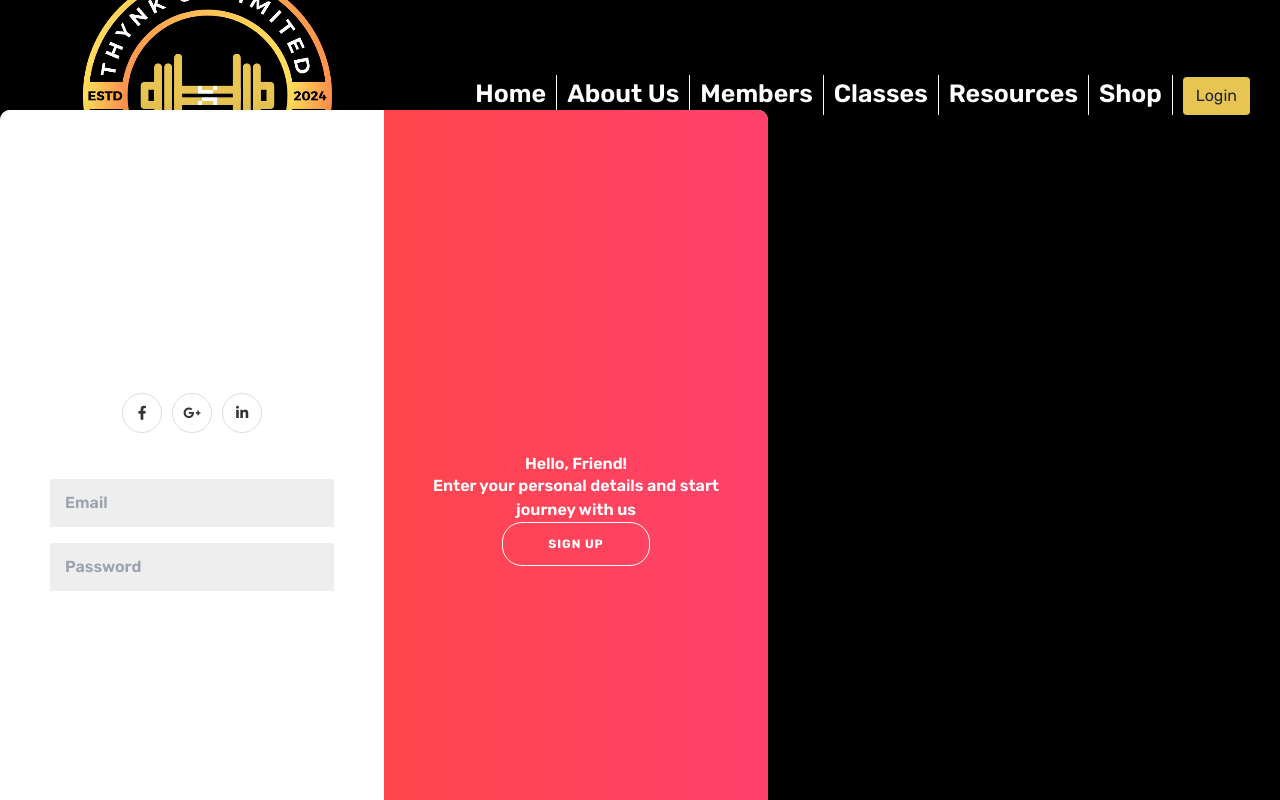
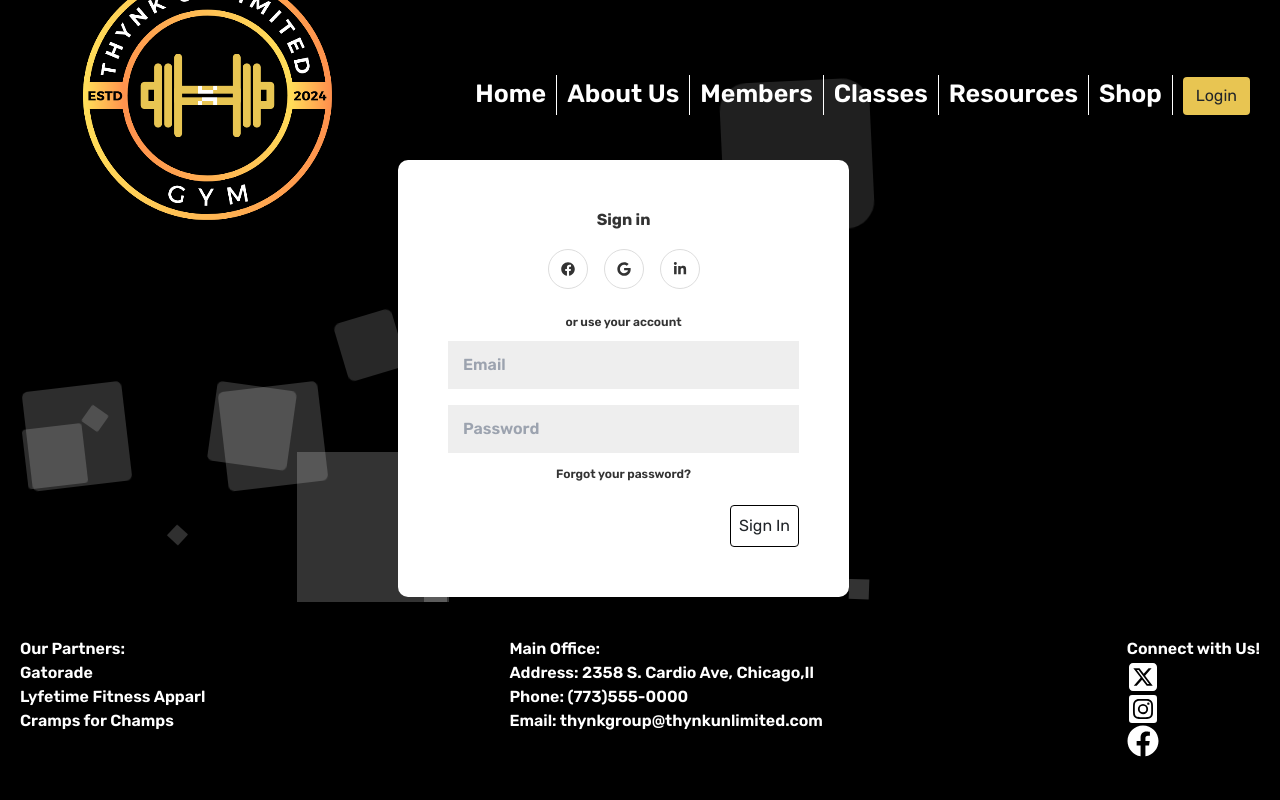
Before and after one commit to 4GeeksAcademy/Thynk-Unlimited-Gym-Main, a React app: page /login in a window 1280 px wide. Shown: the top 800 px of the page. Built offline with nearby package versions, Linux system fonts and the light colour scheme; no server answers.

Commit message:
added a login page

```diff
--- a/src/front/js/pages/classes2.js
+++ b/src/front/js/pages/classes2.js
@@ -5,6 +5,7 @@ import { ScaleLoader } from "react-spinners";
 import "animate.css";
 import { useContext } from "react";
 import { useNavigate } from "react-router-dom";
+import { Link } from "react-router-dom";
 
 const ScheduleTable = () => {
   const days = [
@@ -40,7 +41,7 @@ const ScheduleTable = () => {
     setLoading(true);
     setTimeout(() => {
       setLoading(false);
-    }, 2000);
+    }, 1000);
   }, []);
 
   useEffect(() => {
@@ -83,16 +84,18 @@ const ScheduleTable = () => {
   }
 
   return (
-    <div className="app">
+    <div className="classesApp">
       {loading ? (
-        <ScaleLoader color="#e8c552" height={75} width={8} />
+        <ScaleLoader id="loader" color="#e8c552" height={75} width={8} />
       ) : (
         <div className="class-timetable">
           <h1 className="class-header animate__animated animate__slideInLeft">
             Our Classes
           </h1>
-          <h4>Sign up for a class today!</h4>
-          <table className="animate__animated animate__jackInTheBox">
+          <h4 className="animate__animated animate__slideInRight">
+            Sign up for a class today!
+          </h4>
+          <table className="animate__animated animate__rotateInUpRight animate__delay-1s">
             <thead>
               <tr>
                 <th></th>
@@ -114,14 +117,12 @@ const ScheduleTable = () => {
                     return (
                       <td className="item-slot" key={`${day}-${index}`}>
                         {slot && slot.workout.name !== "No Class" ? (
-                          <button
-                            className="btn"
-                            id="btn"
-                            onClick={(e) => handleLogin(e, slot.workout)}
-                          >
-                            <h5>{slot.workout.name}</h5>
-                            <span>{slot.workout.trainer}</span>
-                          </button>
+                          <Link to="/login">
+                            <button className="btn" id="btn">
+                              <h5>{slot.workout.name}</h5>
+                              <span>{slot.workout.trainer}</span>
+                            </button>
+                          </Link>
                         ) : (
                           "No Class"
                         )}
--- a/src/front/js/pages/login.js
+++ b/src/front/js/pages/login.js
@@ -2,22 +2,29 @@ import React, { useContext, useEffect, useState } from "react";
 import { Context } from "../store/appContext";
 import { Link, useNavigate } from "react-router-dom";
 import "../../styles/login.css";
+import { FaFacebook, FaGoogle, FaLinkedinIn } from "react-icons/fa";
+import { ScaleLoader } from "react-spinners";
+import "animate.css";
+import { AlignCenter } from "react-bootstrap-icons";
 
 export const Login = () => {
   const { store, actions } = useContext(Context);
-  const [email, setEmail] = useState("");
-  const [password, setPassword] = useState("");
   const navigate = useNavigate();
+  const [loading, setLoading] = useState(true);
 
-  const handleLogin = (e) => {
-    e.preventDefault();
+  const handleLogin = (email, password) => {
     actions.login(email, password);
-    console.log(store.token);
   };
 
   const handleLogout = () => {
     actions.logout();
   };
+
+  useEffect(() => {
+    setTimeout(() => {
+      setLoading(false);
+    }, 1000);
+  }, []);
 
   useEffect(() => {
     if (store.token && store.token !== "" && store.token !== undefined) {
@@ -26,108 +33,101 @@ export const Login = () => {
   }, [store.token, navigate]);
 
   return (
-    <div className="center-container">
+    <div className="app">
+      <div className="login-container">
+        {loading ? (
+          <div className="loading-spinner">
+            <ScaleLoader id="loader" color="#e8c552" height={75} width={8} />
+          </div>
+        ) : (
+          <>
             {store.token && store.token !== "" && store.token !== undefined ? (
               <button className="ghost btn btn-success" onClick={handleLogout}>
                 Logout
               </button>
             ) : (
-        <div className="login-container" id="container">
-          <div className="form-container sign-up-container">
-            <form action="#">
-              <h1>Create Account</h1>
-              <div className="social-container">
-                <a href="#" className="social">
-                  <i className="fab fa-facebook-f"></i>
-                </a>
-                <a href="#" className="social">
-                  <i className="fab fa-google-plus-g"></i>
-                </a>
-                <a href="#" className="social">
-                  <i className="fab fa-linkedin-in"></i>
-                </a>
+              <div className="auth-form-container" id="container">
+                <SignInForm handleLogin={handleLogin} />
               </div>
-              <span>or use your email for registration</span>
+            )}
+          </>
+        )}
+      </div>
+    </div>
+  );
+};
+
+const SignInForm = ({ handleLogin }) => {
+  const [email, setEmail] = useState("");
+  const [password, setPassword] = useState("");
+
+  const handleSignIn = (e) => {
+    e.preventDefault();
+    handleLogin(email, password);
+  };
+
+  return (
+    <div className="area">
+      <div className="login-container" id="login-container">
+        <div className="circles d-flex justify-content-center">
+          <li className="squares"></li>
+          <li className="squares"></li>
+          <li className="squares"></li>
+          <li className="squares"></li>
+          <li className="squares"></li>
+          <li className="squares"></li>
+          <li className="squares"></li>
+          <li className="squares"></li>
+          <li className="squares"></li>
+          <li className="squares"></li>
+          <li className="squares"></li>
+          <li className="squares"></li>
+          <li className="squares"></li>
+          <li className="squares"></li>
+          <li className="squares"></li>
+          <li className="squares"></li>
+        </div>
+
+        <div className="form-container sign-in-container animate__animated animate__rotateInDownLeft">
+          <form onSubmit={handleSignIn}>
+            <h1 className="login-hdr">Sign in</h1>
+            <div className="social-container d-flex justify-content-center w-auto align-items-center">
+              <button className="social mx-2">
+                <FaFacebook />
+              </button>
+              <button className="social mx-2">
+                <FaGoogle />
+              </button>
+              <button className="social mx-2">
+                <FaLinkedinIn />
+              </button>
+            </div>
+            <span id="other-p">or use your account</span>
             <input
-                type="text"
-                placeholder="Name"
-                value={email}
-                onChange={(e) => setEmail(e.target.value)}
-              />
-              <input
+              id="signInForm"
               type="email"
               placeholder="Email"
               value={email}
               onChange={(e) => setEmail(e.target.value)}
             />
             <input
+              id="signInForm"
               type="password"
               placeholder="Password"
               value={password}
               onChange={(e) => setPassword(e.target.value)}
             />
-              <button className="ghost" onClick={handleLogin}>
-                Sign Up
-              </button>
-            </form>
-          </div>
-          <div className="form-container sign-in-container">
-            <form action="#">
-              <h1 className="login-hdr">Sign in</h1>
-              <div className="social-container">
-                <a href="#" className="social-icons">
-                  <i className="fab fa-facebook-f"></i>
-                </a>
-                <a href="#" className="social-icons">
-                  <i className="fab fa-google-plus-g"></i>
-                </a>
-                <a href="#" className="social-icons">
-                  <i className="fab fa-linkedin-in"></i>
-                </a>
-              </div>
-              <span>or use your account</span>
-              <input
-                type="email"
-                placeholder="Email"
-                value={email}
-                onChange={(e) => setEmail(e.target.value)}
-              />
-              <input
-                type="password"
-                placeholder="Password"
-                value={password}
-                onChange={(e) => setPassword(e.target.value)}
-              />
-              <Link to="/forgot-password">Forgot your password?</Link>
-              <button className="ghost" onClick={handleLogin}>
-                Sign In
-              </button>
-            </form>
-          </div>
-          <div className="overlay-container">
-            <div className="overlay">
-              <div className="overlay-panel overlay-left">
-                <h1 className="login-hdr">Welcome Back!</h1>
-                <p className="login-p">
-                  To keep connected with us please login with your personal info
-                </p>
-                <button className="ghost" id="signIn">
+            <Link to="/forgot-password" id="other-p" p-2>
+              Forgot your password?
+            </Link>
+            <div className="d-flex justify-content-end">
+              <button className="ghost p-2 btn btn-bg-dark" type="submit">
                 Sign In
               </button>
             </div>
-              <div className="overlay-panel overlay-right">
-                <h1 className="login-hdr">Hello, Friend!</h1>
-                <p className="login-p">
-                  Enter your personal details and start journey with us
-                </p>
-                <button className="ghost" id="signUp">
-                  Sign Up
-                </button>
+          </form>
         </div>
       </div>
     </div>
-        </div>
-      )}
-    </div>
   );
 };
--- a/src/front/js/store/flux.js
+++ b/src/front/js/store/flux.js
@@ -125,6 +125,7 @@ const getState = ({ getStore, getActions, setStore }) => {
           return true;
         } catch (error) {
           console.log("login error");
+          console.log("Error:", error.message);
         }
       },
     },
--- a/src/front/styles/login.css
+++ b/src/front/styles/login.css
@@ -1,9 +1,20 @@
-login-hdr {
+/* Login Header */
+.login-hdr {
   font-weight: bold;
   margin: 0;
+  color: #333;
 }
 
-login-p {
+/* Loader */
+#loader {
+  margin: 250px;
+  display: flex;
+  justify-content: center;
+  text-align: center;
+}
+
+/* Login Paragraph */
+.login-p {
   font-size: 14px;
   font-weight: 100;
   line-height: 20px;
@@ -11,55 +22,64 @@ login-p {
   margin: 20px 0 30px;
 }
 
-span {
+/* Other Paragraph */
+#other-p {
   font-size: 12px;
+  color: #333;
 }
 
-.social-icons {
+/* Social Container */
+.social-container .social {
   color: #333;
   font-size: 14px;
   text-decoration: none;
   margin: 15px 0;
 }
 
-.ghost {
-  border-radius: 20px;
-  border: 1px solid #ff4b2b;
-  background-color: #ff4b2b;
-  color: #ffffff;
-  font-size: 12px;
-  font-weight: bold;
-  padding: 12px 45px;
-  letter-spacing: 1px;
-  text-transform: uppercase;
-  transition: transform 80ms ease-in;
-}
-
+/* Ghost Button Active */
 .ghost:active {
   transform: scale(0.95);
 }
 
+/* Ghost Button Focus */
 .ghost:focus {
   outline: none;
 }
 
+/* Ghost Button Style */
 .ghost.ghost {
   background-color: transparent;
-  border-color: #ffffff;
+  border-color: #000000;
+  margin-top: 20px;
 }
 
-form {
+/* Form Container */
+.form-container {
   background-color: #ffffff;
   display: flex;
   align-items: center;
   justify-content: center;
   flex-direction: column;
-  padding: 0 50px;
+  padding: 50px;
   height: 100%;
   text-align: center;
+  border-radius: 10px;
+  width: fit-content;
 }
 
-input {
+/* Login Container */
+#login-container {
+  width: fit-content;
+  position: relative;
+  display: flex;
+  align-items: center;
+  justify-content: center;
+  margin-top: 30px;
+  margin-bottom: 30px;
+}
+
+/* Sign In Form */
+#signInForm {
   background-color: #eee;
   border: none;
   padding: 12px 15px;
@@ -67,142 +87,13 @@ input {
   width: 100%;
 }
 
-.login-container {
-  background-color: #fff;
-  border-radius: 10px;
-  box-shadow: 0 14px 28px rgba(0, 0, 0, 0.25), 0 10px 10px rgba(0, 0, 0, 0.22);
-  position: relative;
-  overflow: hidden;
-  width: 768px;
-  max-width: 100%;
-  min-height: 480px;
-  background: #f6f5f7;
-  display: flex;
-  justify-content: center;
-  align-items: center;
-  flex-direction: column;
-  height: 100vh;
-  margin: -20px 0 50px;
-  box-sizing: border-box;
-}
-
-.form-container {
-  position: absolute;
-  top: 0;
-  height: 100%;
-  transition: all 0.6s ease-in-out;
-}
-
-.sign-in-container {
-  left: 0;
-  width: 50%;
-  z-index: 2;
-}
-
-.login-container.right-panel-active .sign-in-container {
-  transform: translateX(100%);
-}
-
-.sign-up-container {
-  left: 0;
-  width: 50%;
-  opacity: 0;
-  z-index: 1;
-}
-
-.login-container.right-panel-active .sign-up-container {
-  transform: translateX(100%);
-  opacity: 1;
-  z-index: 5;
-  animation: show 0.6s;
-}
-
-@keyframes show {
-  0%,
-  49.99% {
-    opacity: 0;
-    z-index: 1;
-  }
-
-  50%,
-  100% {
-    opacity: 1;
-    z-index: 5;
-  }
-}
-
-.overlay-container {
-  position: absolute;
-  top: 0;
-  left: 50%;
-  width: 50%;
-  height: 100%;
-  overflow: hidden;
-  transition: transform 0.6s ease-in-out;
-  z-index: 100;
-}
-
-.login-container.right-panel-active .overlay-container {
-  transform: translateX(-100%);
-}
-
-.overlay {
-  background: #ff416c;
-  background: -webkit-linear-gradient(to right, #ff4b2b, #ff416c);
-  background: linear-gradient(to right, #ff4b2b, #ff416c);
-  background-repeat: no-repeat;
-  background-size: cover;
-  background-position: 0 0;
-  color: #ffffff;
-  position: relative;
-  left: -100%;
-  height: 100%;
-  width: 200%;
-  transform: translateX(0);
-  transition: transform 0.6s ease-in-out;
-}
-
-.login-container.right-panel-active .overlay {
-  transform: translateX(50%);
-}
-
-.overlay-panel {
-  position: absolute;
-  display: flex;
-  align-items: center;
-  justify-content: center;
-  flex-direction: column;
-  padding: 0 40px;
-  text-align: center;
-  top: 0;
-  height: 100%;
-  width: 50%;
-  transform: translateX(0);
-  transition: transform 0.6s ease-in-out;
-}
-
-.overlay-left {
-  transform: translateX(-20%);
-}
-
-.login-container.right-panel-active .overlay-left {
-  transform: translateX(0);
-}
-
-.overlay-right {
-  right: 0;
-  transform: translateX(0);
-}
-
-.login-container.right-panel-active .overlay-right {
-  transform: translateX(20%);
-}
-
+/* Social Container */
 .social-container {
   margin: 20px 0;
 }
 
-.social-container a {
+/* Social Button Style */
+.social-container .social {
   border: 1px solid #dddddd;
   border-radius: 50%;
   display: inline-flex;
@@ -212,3 +103,170 @@ input {
   height: 40px;
   width: 40px;
 }
+
+/* Area */
+.area {
+  background: #000000;
+  background: -webkit-linear-gradient(to left, #181717, #37373d);
+  width: 100%;
+  height: 100%;
+}
+
+/* Circles Animation Container */
+.circles {
+  top: 0;
+  left: 0;
+  width: 100%;
+  height: 100%;
+  overflow: hidden;
+}
+
+/* Squares Animation Style */
+.circles .squares {
+  position: absolute;
+  display: block;
+  list-style: none;
+  width: 20px;
+  height: 20px;
+  background: rgba(255, 255, 255, 0.2);
+  animation: animate 30s linear infinite;
+  bottom: -5px;
+}
+
+/* Squares Animation nth-child */
+.circles .squares:nth-child(1) {
+  left: 25%;
+  width: 80px;
+  height: 80px;
+  animation-delay: 0s;
+}
+
+.circles .squares:nth-child(2) {
+  left: 10%;
+  width: 20px;
+  height: 20px;
+  animation-delay: 2s;
+  animation-duration: 12s;
+}
+
+.circles .squares:nth-child(3) {
+  left: 100%;
+  width: 20px;
+  height: 20px;
+  animation-delay: 4s;
+}
+
+.circles .squares:nth-child(4) {
+  left: 40%;
+  width: 60px;
+  height: 60px;
+  animation-delay: 0s;
+  animation-duration: 18s;
+}
+
+.circles .squares:nth-child(5) {
+  left: 65%;
+  width: 20px;
+  height: 20px;
+  animation-delay: 0s;
+}
+
+.circles .squares:nth-child(6) {
+  left: 75%;
+  width: 110px;
+  height: 110px;
+  animation-delay: 3s;
+}
+
+.circles .squares:nth-child(7) {
+  left: 35%;
+  width: 150px;
+  height: 150px;
+  animation-delay: 7s;
+}
+
+.circles .squares:nth-child(8) {
+  left: 50%;
+  width: 25px;
+  height: 25px;
+  animation-delay: 15s;
+  animation-duration: 45s;
+}
+
+.circles .squares:nth-child(9) {
+  left: 20%;
+  width: 15px;
+  height: 15px;
+  animation-delay: 2s;
+  animation-duration: 35s;
+}
+
+.circles .squares:nth-child(10) {
+  left: 85%;
+  width: 150px;
+  height: 150px;
+  animation-delay: 0s;
+  animation-duration: 11s;
+}
+
+.circles .squares:nth-child(11) {
+  right: 10%;
+  width: 100px;
+  height: 100px;
+  animation-delay: 2s;
+  animation-duration: 18s;
+}
+
+.circles .squares:nth-child(12) {
+  right: 22%;
+  width: 100px;
+  height: 100px;
+  animation-delay: 2s;
+  animation-duration: 18s;
+}
+
+.circles .squares:nth-child(13) {
+  right: 44%;
+  width: 60px;
+  height: 60px;
+  animation-delay: 2s;
+  animation-duration: 18s;
+}
+
+.circles .squares:nth-child(14) {
+  right: 62%;
+  width: 100px;
+  height: 100px;
+  animation-delay: 2s;
+  animation-duration: 18s;
+}
+
+.circles .squares:nth-child(15) {
+  right: 85%;
+  width: 100px;
+  height: 100px;
+  animation-delay: 2s;
+  animation-duration: 18s;
+}
+
+.circles .squares:nth-child(16) {
+  right: 90%;
+  width: 60px;
+  height: 60px;
+  animation-delay: 2s;
+  animation-duration: 18s;
+}
+
+/* Keyframes Animation */
+@keyframes animate {
+  0% {
+    transform: translateY(0) rotate(0deg);
+    opacity: 1;
+    border-radius: 0;
+  }
+  100% {
+    transform: translateY(-1000px) rotate(720deg);
+    opacity: 0;
+    border-radius: 50%;
+  }
+}
```
Also changed, not shown: src/front/js/pages/single.js (deleted, +0 -28 lines), src/front/styles/classes2.css (+5 -3 lines), src/front/js/pages/signup.js (added), 1 other file. Lines whose indentation alone changed are shown as unchanged.
